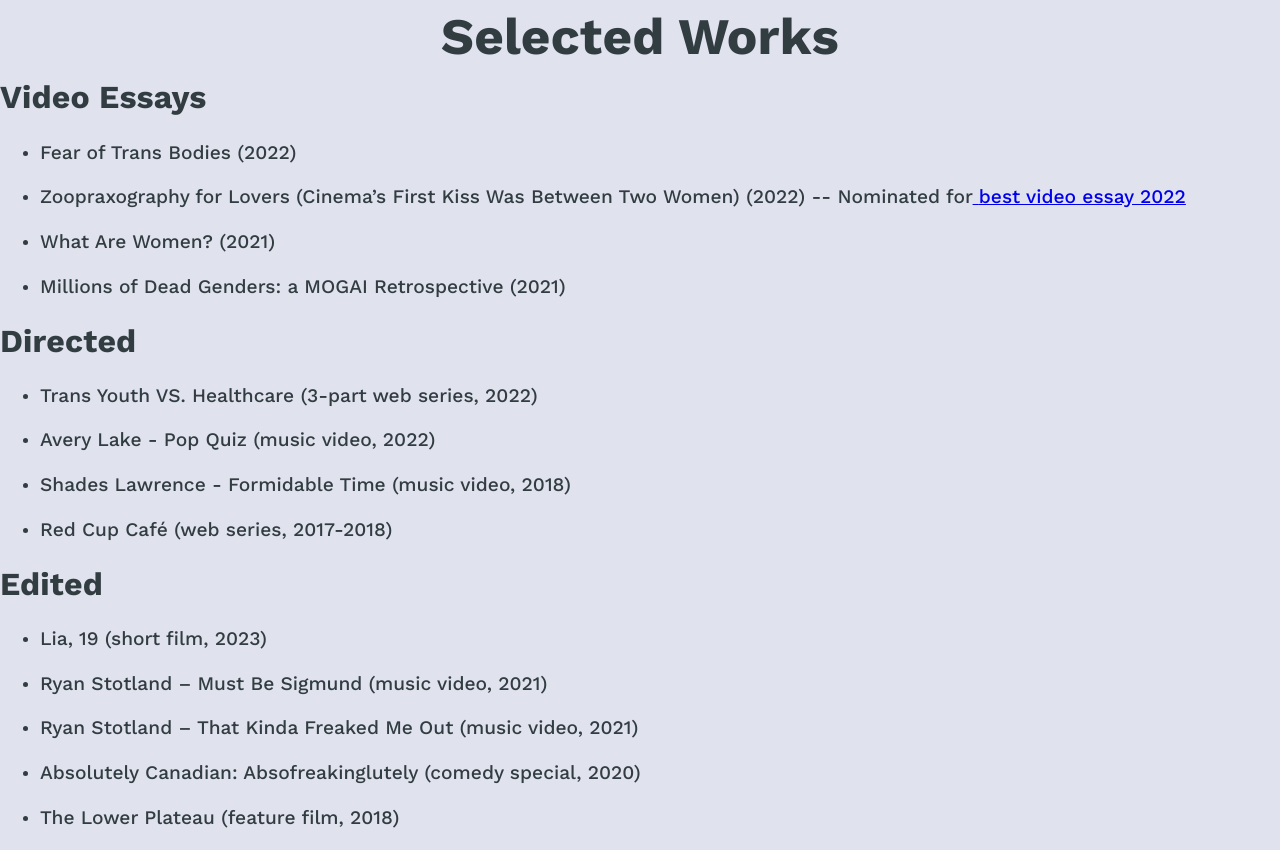
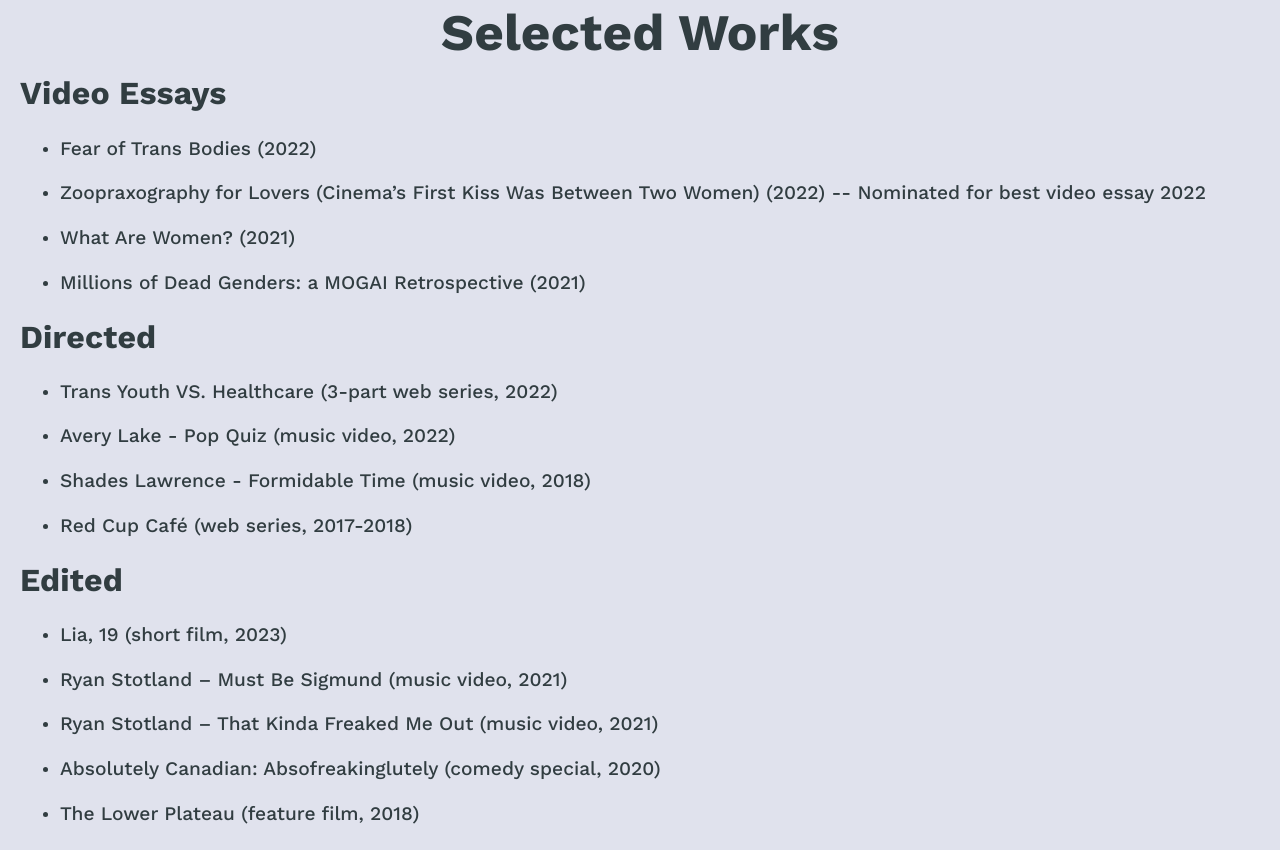
Before and after one commit to s-avery/lily, a React (Create React App) app: page /Works in a window 1280 px wide. Shown: the part 620-1470 px from the top of the page. Built offline with nearby package versions, Linux system fonts and the light colour scheme; the HTML template or start-up script is replaced by a standard one.

Commit message:
links on works

```diff
--- a/src/Components/Works.js
+++ b/src/Components/Works.js
@@ -67,29 +67,56 @@ const Works = () => {
 						<h3>Video Essays</h3>
 						<ul>
 							<li>
-								<p>Fear of Trans Bodies (2022)</p>
+								<p>
+									<a
+										href="https://youtu.be/Yt2QPnhqIuI"
+										target="_blank"
+										rel="noopener noreferrer"
+									>
+										Fear of Trans Bodies (2022)
+									</a>
+								</p>
 							</li>
 
 							<li>
 								<p>
-									Zoopraxography for Lovers (Cinema’s First
-									Kiss Was Between Two Women) (2022) --
-									Nominated for
+									<a
+										href="https://youtu.be/aLmgMjkOv7Q"
+										target="_blank"
+										rel="noopener noreferrer"
+									>
+										Zoopraxography for Lovers (Cinema’s
+										First Kiss Was Between Two Women) (2022)
+									</a>{" "}
+									-- Nominated for{" "}
 									<a href="https://www.bfi.org.uk/sight-and-sound/polls/best-video-essays-2022">
-										{" "}
 										best video essay 2022
 									</a>
 								</p>
 							</li>
 
 							<li>
-								<p>What Are Women? (2021)</p>
+								<p>
+									<a
+										href="https://youtu.be/i6m3CzzYSOs"
+										target="_blank"
+										rel="noopener noreferrer"
+									>
+										What Are Women? (2021)
+									</a>
+								</p>
 							</li>
 
 							<li>
 								<p>
+									<a
+										href="https://youtu.be/DoZFZto6Wqg"
+										target="_blank"
+										rel="noopener noreferrer"
+									>
 										Millions of Dead Genders: a MOGAI
 										Retrospective (2021)
+									</a>
 								</p>
 							</li>
 						</ul>
@@ -100,13 +127,28 @@ const Works = () => {
 						<ul>
 							<li>
 								<p>
+									<a
+										href="https://youtube.com/playlist?list=PLJyGSoaq1Tt0BJ3YT1jt7ijx14TM6A8uh"
+										target="_blank"
+										rel="noopener noreferrer"
+									>
 										Trans Youth VS. Healthcare (3-part web
 										series, 2022)
+									</a>
 								</p>
 							</li>
 
 							<li>
-								<p>Avery Lake - Pop Quiz (music video, 2022)</p>
+								<p>
+									<a
+										href="https://youtu.be/BN2QenJZj1c"
+										target="_blank"
+										rel="noopener noreferrer"
+									>
+										Avery Lake - Pop Quiz (music video,
+										2022)
+									</a>
+								</p>
 							</li>
 							<li>
 								<p>
@@ -124,29 +166,59 @@ const Works = () => {
 						<h3>Edited</h3>
 						<ul>
 							<li>
-								<p>Lia, 19 (short film, 2023)</p>
+								<p>
+									<a
+										href="https://www.thelowerplateau.com/depanneur-films"
+										target="_blank"
+										rel="noopener noreferrer"
+									>
+										Lia, 19 (short film, 2023)
+									</a>
+								</p>
 							</li>
 
 							<li>
 								<p>
+									<a
+										href="https://youtu.be/P8g0Tad-rjg"
+										target="_blank"
+										rel="noopener noreferrer"
+									>
 										Ryan Stotland – Must Be Sigmund (music
 										video, 2021)
+									</a>
 								</p>
 							</li>
+
 							<li>
 								<p>
 									Ryan Stotland – That Kinda Freaked Me Out
 									(music video, 2021)
 								</p>
 							</li>
+
 							<li>
 								<p>
+									<a
+										href="https://gem.cbc.ca/media/absolutely-canadian/s20e04"
+										target="_blank"
+										rel="noopener noreferrer"
+									>
 										Absolutely Canadian: Absofreakinglutely
 										(comedy special, 2020)
+									</a>
 								</p>
 							</li>
 							<li>
-								<p>The Lower Plateau (feature film, 2018)</p>
+								<p>
+									<a
+										href="https://www.thelowerplateau.com/"
+										target="_blank"
+										rel="noopener noreferrer"
+									>
+										The Lower Plateau (feature film, 2018)
+									</a>
+								</p>
 							</li>
 						</ul>
 					</div>
--- a/src/Styles/BaseStyles.scss
+++ b/src/Styles/BaseStyles.scss
@@ -2,6 +2,8 @@ body {
 	background-color: $lavender;
 	max-width: 1980px;
 	margin: 0 auto;
+	padding-left: 20px;
+	padding-right: 20px;
 }
 
 // *Buttons
--- a/src/Styles/Works.scss
+++ b/src/Styles/Works.scss
@@ -47,4 +47,17 @@
 	h2 {
 		text-align: center;
 	}
+
+	&__list {
+		a {
+			text-decoration: none;
+			color: $dark;
+
+			&:hover,
+			&:focus {
+				text-decoration: underline;
+				color: $olive;
+			}
+		}
+	}
 }
```
Lines whose indentation alone changed are shown as unchanged.
